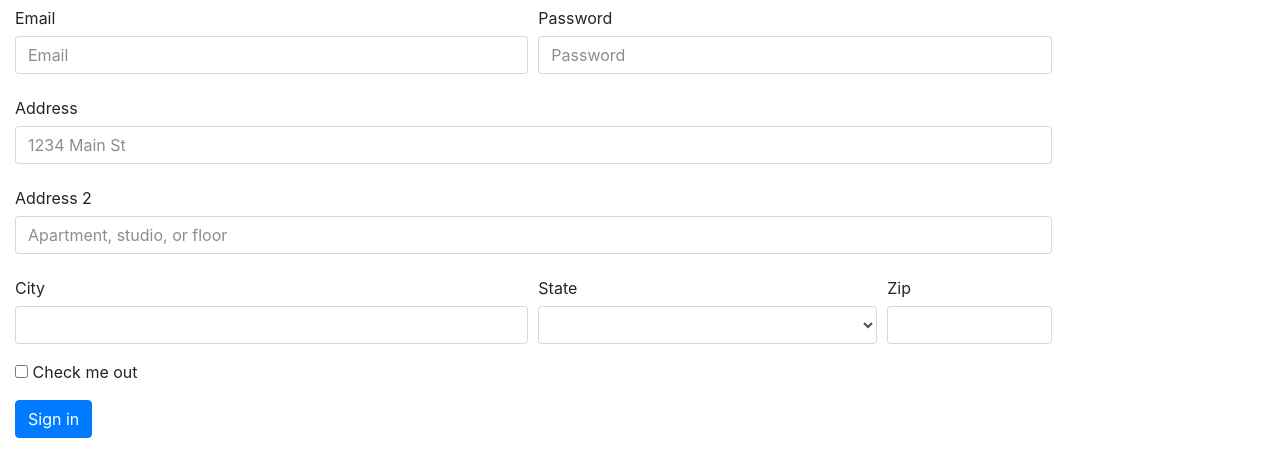
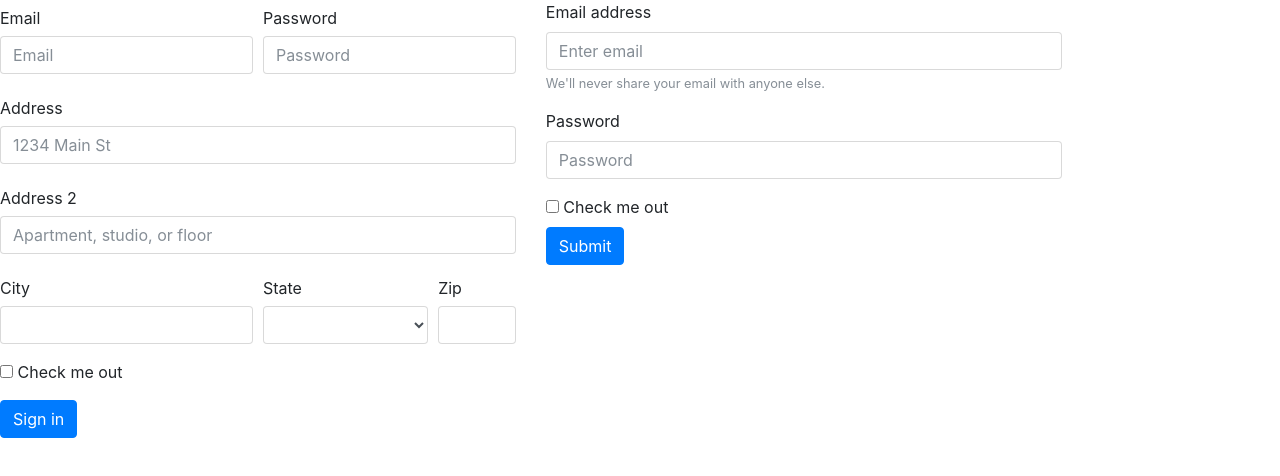
Before and after one commit to satyam0507/formAnalysis, a website: page form.html in a window 1280 px wide. Drawn offline with nearby package versions, Linux system fonts and the light colour scheme.

Commit message:
added form2

```diff
--- a/form.html
+++ b/form.html
@@ -58,6 +58,22 @@
 
         });
 
+        $("#submit2").click(function(){
+            var data = {
+                email : $("#exampleInputEmail1").val(),
+                password : $("#exampleInputPassword1").val()
+            }
+            fetch('/submit2',{method:'POST',body:data}).then(function(res){
+                console.log(res);
+                hj('formSubmitSuccessful');
+            }).catch(function(err){
+                console.log(err);
+                hj('formSubmitFailed');
+            })
+
+
+        });
+
 
 
 
@@ -72,9 +88,7 @@
 
 <body>
     <section class="row">
-
-        <div class="col-sm-12">
-            <div class="col-sm-10 col-sm-offset-1">
+            <div class="col-sm-5 offset-sm-1">
                 <form >
                     <div class="form-row">
                         <div class="form-group col-md-6">
@@ -118,7 +132,27 @@
                     <button id="submit" class="btn btn-primary" >Sign in</button>
                 </form>
             </div>
-        </div>
+            <div  class="col-sm-5 offset-sm-1">
+                <form>
+                    <div class="form-group">
+                      <label for="exampleInputEmail1">Email address</label>
+                      <input type="email" class="form-control" id="exampleInputEmail1" aria-describedby="emailHelp" placeholder="Enter email">
+                      <small id="emailHelp" class="form-text text-muted">We'll never share your email with anyone else.</small>
+                    </div>
+                    <div class="form-group">
+                      <label for="exampleInputPassword1">Password</label>
+                      <input type="password" class="form-control" id="exampleInputPassword1" placeholder="Password">
+                    </div>
+                    <div class="form-check">
+                      <label class="form-check-label">
+                        <input type="checkbox" class="form-check-input">
+                        Check me out
+                      </label>
+                    </div>
+                    <button id="submit2" class="btn btn-primary">Submit</button>
+                  </form>
+            </div>
+
 
 
 
--- a/index.js
+++ b/index.js
@@ -12,6 +12,12 @@ app.post('/submit',function(req,res){
     res.send("form submitted");
 
 });
+app.post('/submit2',function(req,res){
+
+        console.log(req.body);
+        res.send("form2 submitted");
+
+    });
 app.get('/:name', function (req, res) {
 
     var options = {
```
